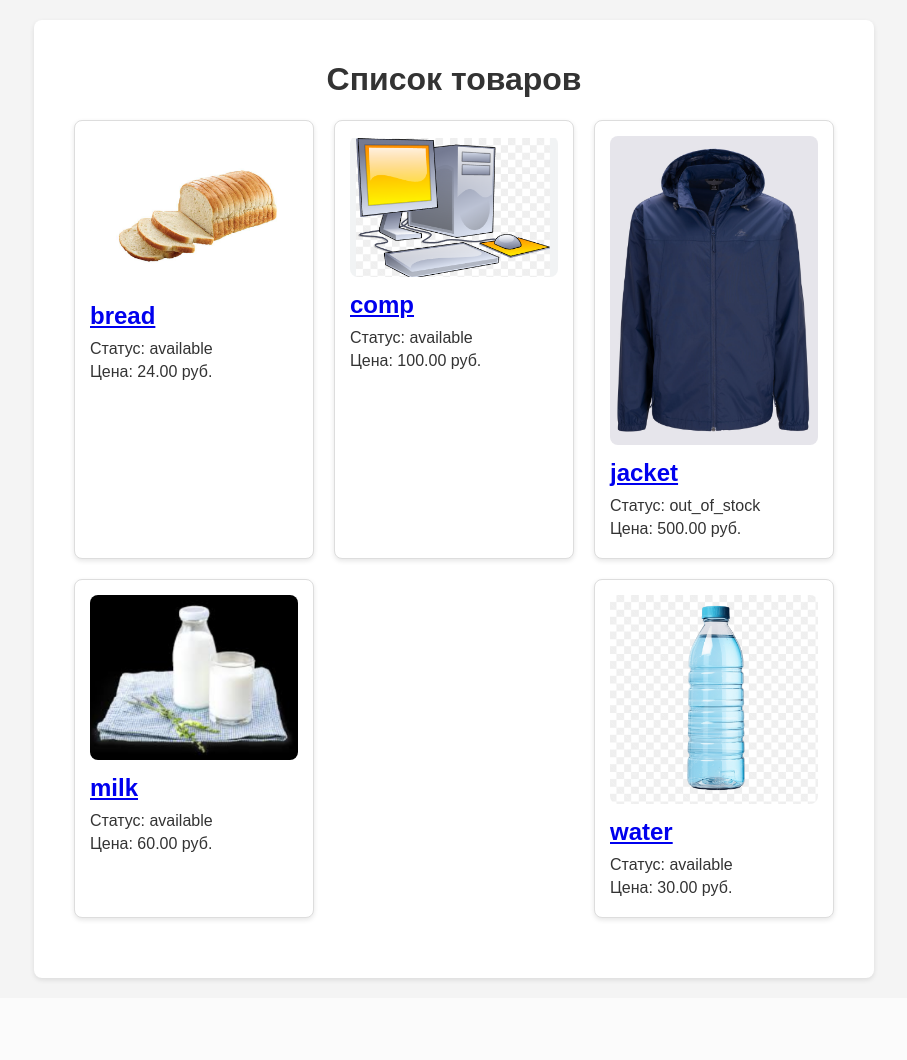
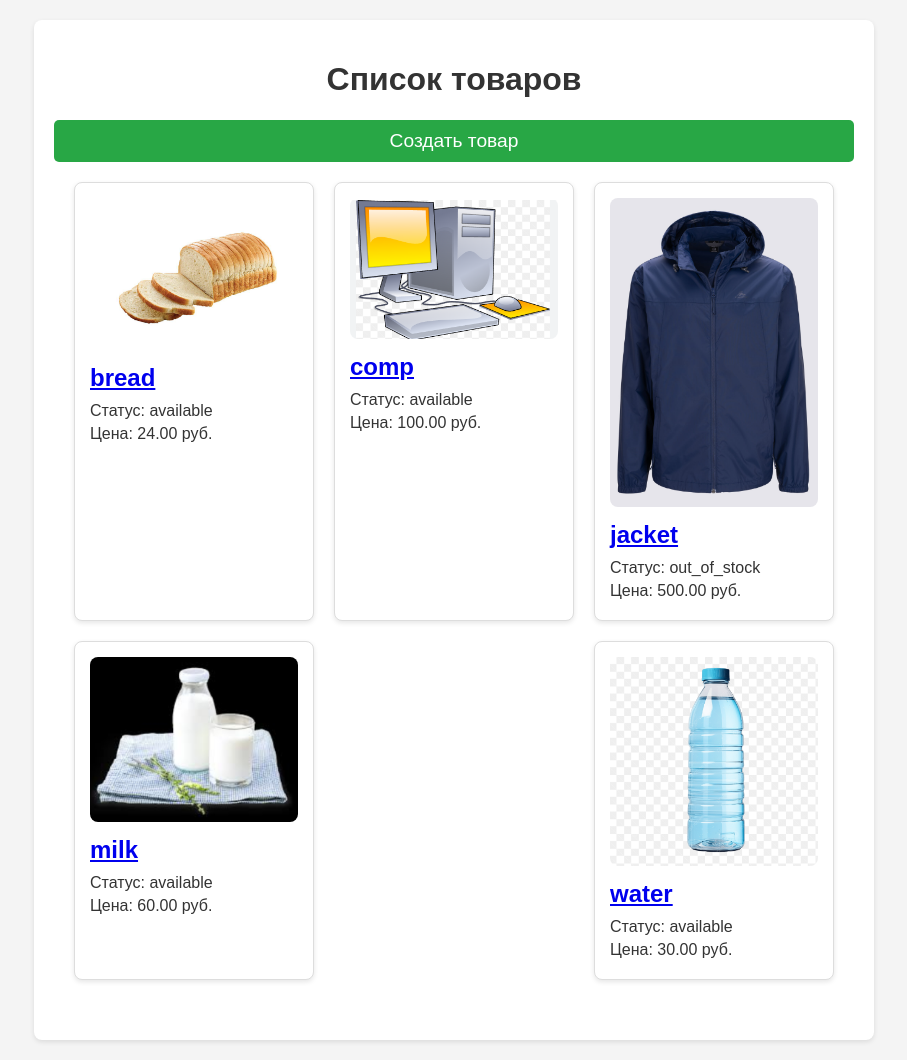
Before and after one commit to Ajgull/Homework5, a Django app: page /produce_shelf/ in a window 1280 px wide. Shown: the whole page, without its empty margins (186-1093 px from the left). Before the commit the page ends 982 px from the top, so only its background shows below. Run offline with Django 5.2, Linux system fonts and the light colour scheme; data comes from the database, SQL or seed files in the repository; both versions use the stored data as it was after the commit.

Commit message:
работает обновление и добавление товаров

```diff
--- a/core/views.py
+++ b/core/views.py
@@ -24,7 +24,7 @@ class ProductDetail(DetailView):
 
 class ProductCreate(CreateView):
     model = Product
-    fields = ['name', 'price', 'status']
+    fields = ['name', 'price', 'status', 'image']
     template_name = 'produce_shelf/produce_form.html'
 
     def get_success_url(self):
@@ -33,7 +33,7 @@ class ProductCreate(CreateView):
 
 class ProductUpdate(UpdateView):
     model = Product
-    template_name = 'produce_shelf/produce_form.html'
+    template_name = 'produce_shelf/produce_update.html'
     fields = ['name', 'price']
 
     def get_success_url(self):
--- a/templates/produce_shelf/produce_shelf.html
+++ b/templates/produce_shelf/produce_shelf.html
@@ -48,9 +48,27 @@
             text-align: center;
             color: #333;
         }
+
+        .create-button {
+            display: block;
+            margin: 20px auto;
+            padding: 10px 20px;
+            font-size: 1.2em;
+            color: white;
+            background-color: #28a745;
+            border: none;
+            border-radius: 5px;
+            text-align: center;
+            text-decoration: none;
+        }
+
+        .create-button:hover {
+            background-color: #218838;
+        }
     </style>
 
     <h1>Список товаров</h1>
+    <a href="{% url 'produce_create' %}" class="create-button">Создать товар</a>
     <div class="product-list">
         {% for prod in produces %}
             <div class="product-card">
```
Also changed, not shown: templates/produce_shelf/produce_form.html (+22 -8 lines), db.sqlite3, media/products/вода.png (added), media/products/компьютер_Lz8YXjH.png (added), templates/produce_shelf/produce_update.html (renamed from templates/produce_shelf/product_update.html).
